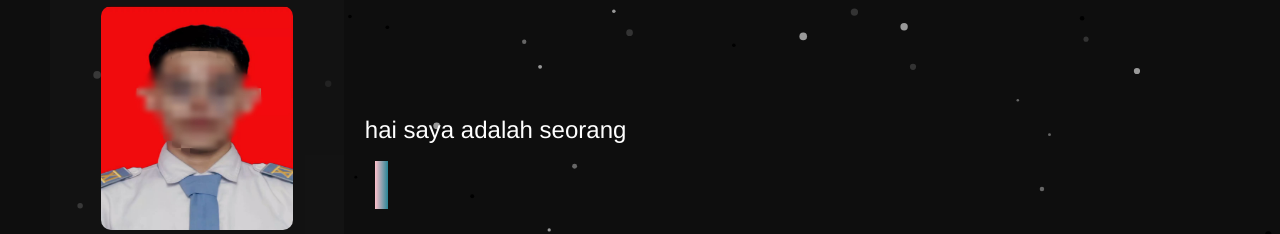
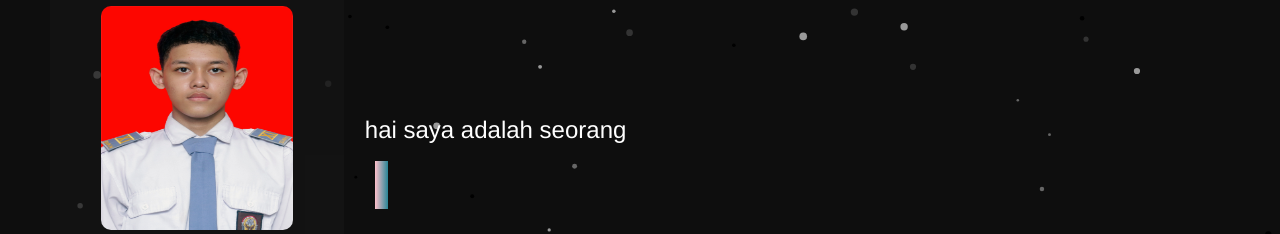
Before and after one commit to bidking/portofoliophis, a plain HTML site: page index.html in a window 1280 px wide. Shown: the part 196-430 px from the top of the page. Drawn offline with nearby package versions, Linux system fonts and the light colour scheme.

Commit message:
pp update index.html

```diff
--- a/index.html
+++ b/index.html
@@ -25,7 +25,7 @@
                   <div class="img"><img class="log" src="assets/logo-size kecil.png" alt=""></div>
                   <div class="text"><span>BID</span> <br><span>KINGZZS</span></div>
               </div>
-              <img class="pp" src="asset/pp2.jpeg" alt="">
+              <img class="pp" src="asset/ppnew.jpg" alt="">
               <div class="spesification">
                   <p class="title">spesification</p>
                   <p>frontend deveoper and</p>
```
